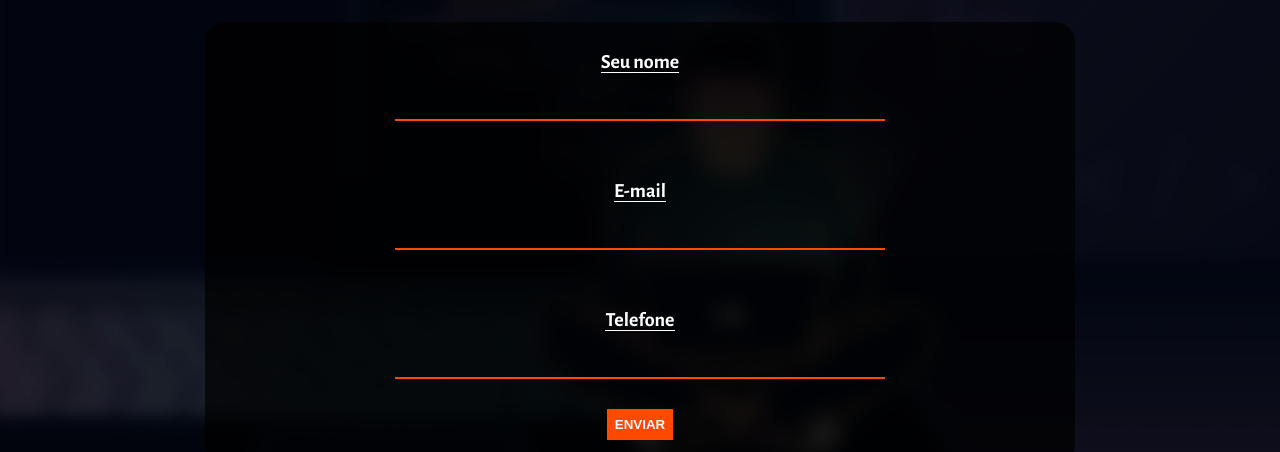
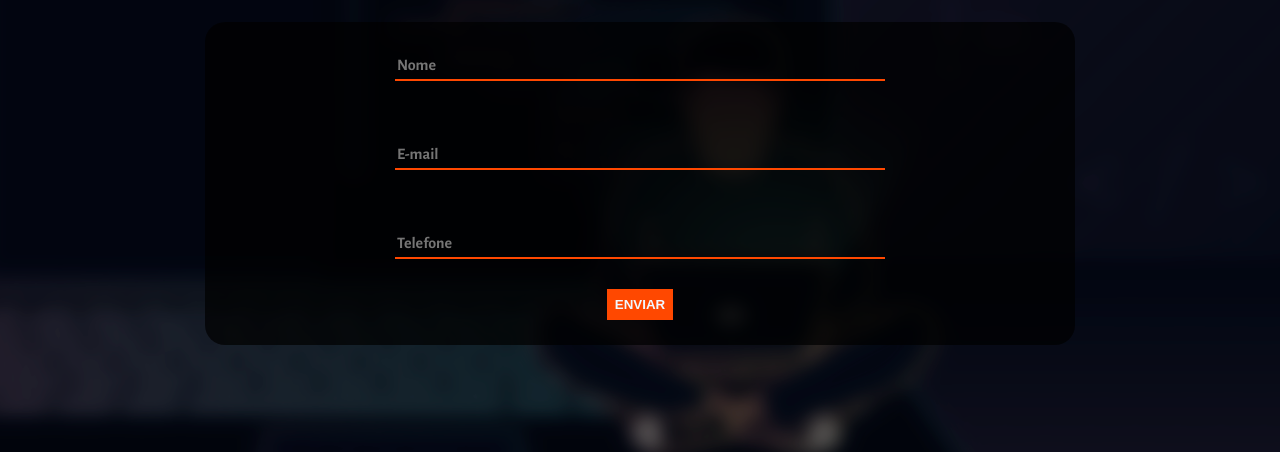
Before and after one commit to ribas-codes/html-study, a plain HTML site: page contato.html in a window 1280 px wide. Shown: the part 208-660 px from the top of the page. Drawn offline with nearby package versions, Linux system fonts and the light colour scheme.

Commit message:
Pequena alteração no formulário

```diff
--- a/contato.html
+++ b/contato.html
@@ -7,7 +7,7 @@
 
         <title>Portal - Contato</title>
 
-        <link rel="shortcut icon" href="imgs/pos-icon.png">
+        <link rel="shortcut icon" href="imgs/logo-site.png">
 
         <link rel="stylesheet" type="text/css" href="css/reset.css">
         <link rel="stylesheet" type="text/css" href="css/style.css">
@@ -1662,18 +1662,15 @@
                     <form class="form" action="#">
 
                         <div class="formcomp">
-                            <label for="cname">Seu nome</label><br><br>
-                            <input type="text" id="cname" name="cname">
+                            <input type="text" id="cname" name="cname" placeholder="Nome">
                         </div>
 
                         <div class="formcomp">
-                            <label for="email">E-mail</label><br><br>
-                            <input type="email" id="email" name="email">
+                            <input type="email" id="email" name="email" placeholder="E-mail">
                         </div>
 
                         <div class="formcomp">
-                            <label for="number">Telefone</label><br><br>
-                            <input type="number" id="number" name="number">
+                            <input type="number" id="number" name="number" placeholder="Telefone">
                         </div>
 
                         <div id="submit">
```
